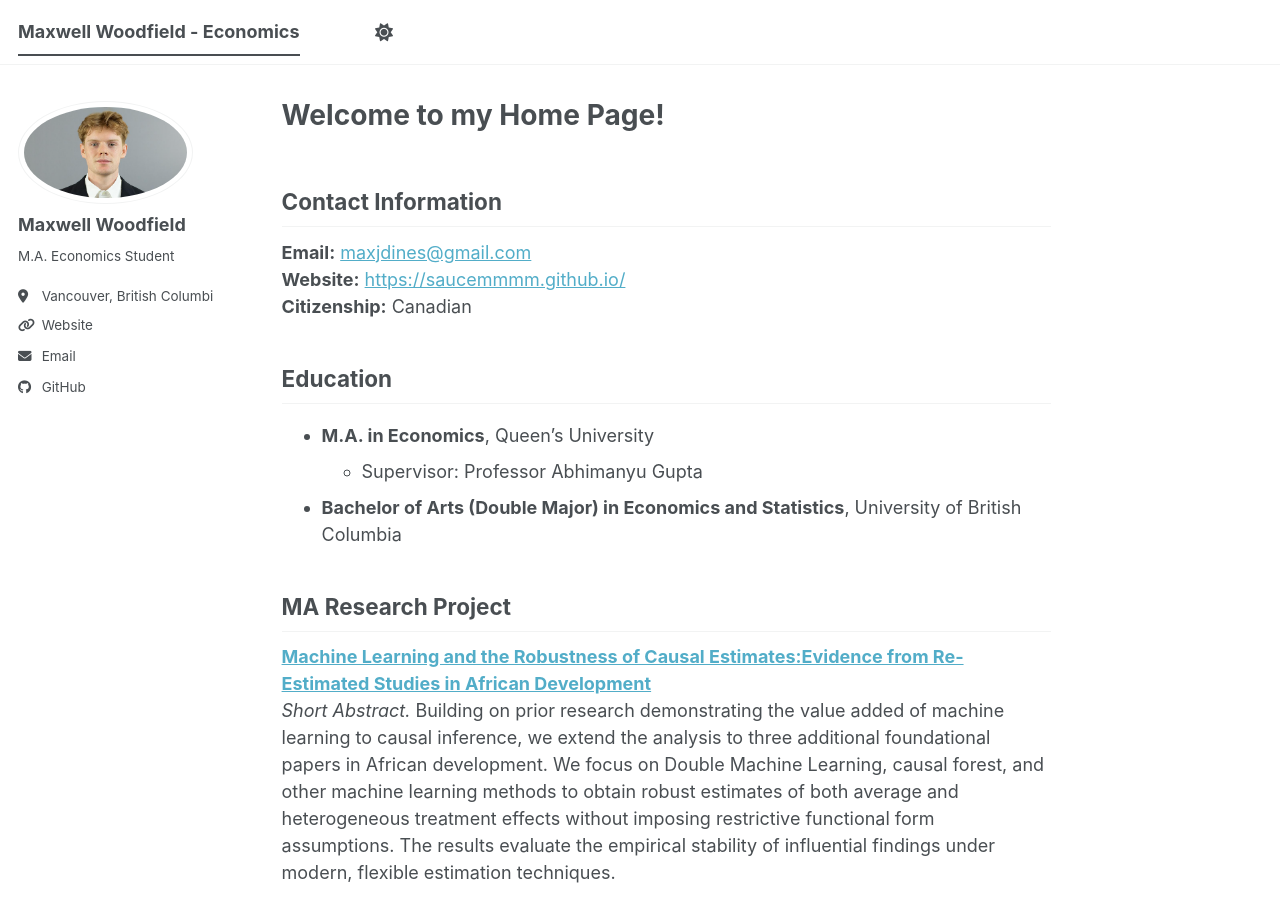
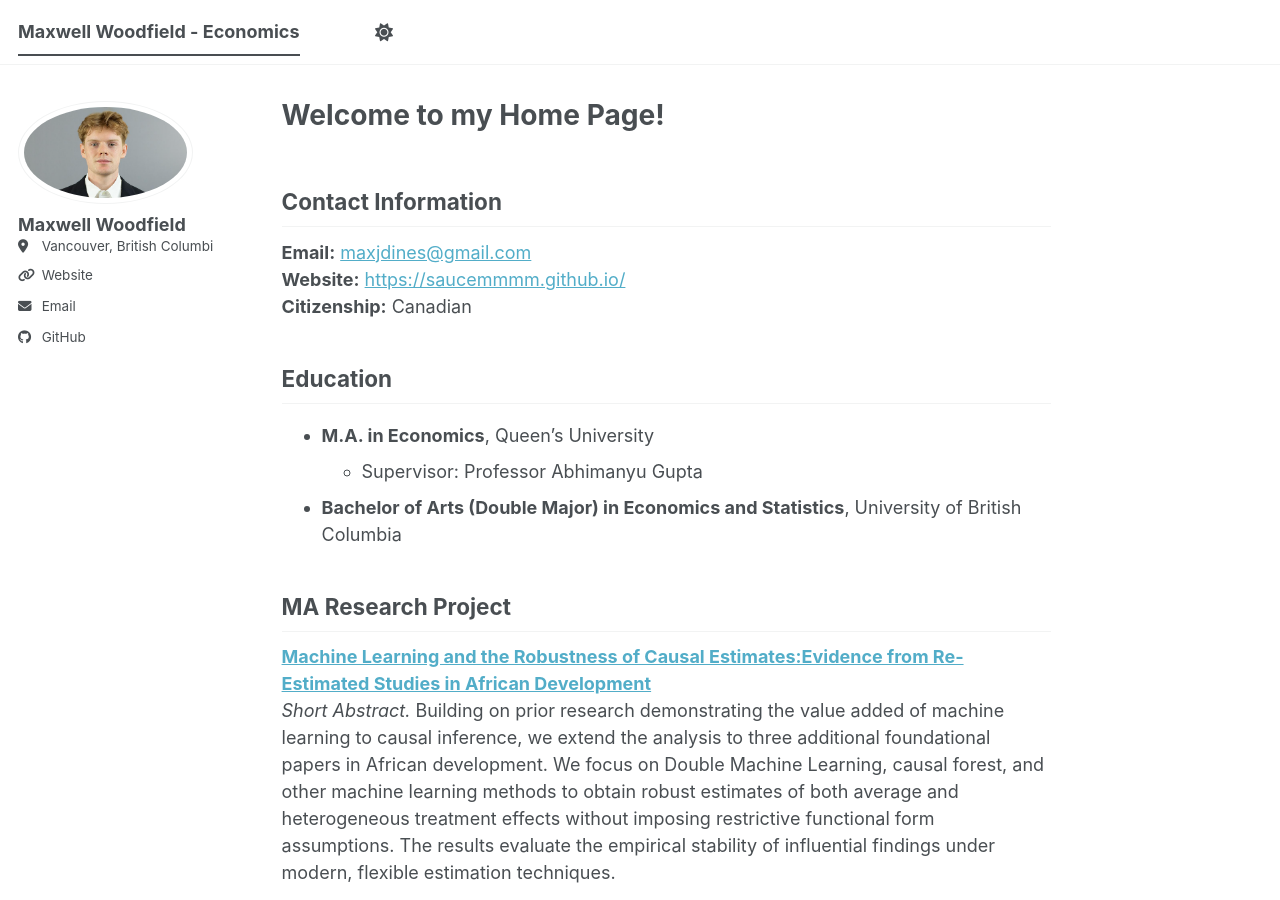
Before and after one commit to saucemmmm/saucemmmm.github.io, a Jekyll site: the page built from _pages/about.md, in a window 1280 px wide and 900 px high. Built offline with Jekyll 4.4.1, drawn with Linux system fonts in a browser that asks for light colours; a script bundle is joined from its source files by our own code; library files that are not in the unit come from our copies.

Commit message:
Update personal information in _config.yml
Removed bio and updated employer URI and email.

```diff
--- a/_config.yml
+++ b/_config.yml
@@ -25,11 +25,11 @@
   avatar           : "Screenshot%202026-03-01%20174407.png"
   name             : "Maxwell Woodfield"
   pronouns         :
-  bio              : "M.A. Economics Student"
+  bio              :
   location         : "Vancouver, British Columbia"
   employer         :
-  uri              : "https://www.econ.queensu.ca/people/graduate-students/ma-students/maxwell-woodfield"
-  email            : "25pf15@queensu.ca"
+  uri              : "https://saucemmmm.github.io/"
+  email            : "maxjdines@gmail.com"
 
   # Academic websites
   academia         : # URL
```
